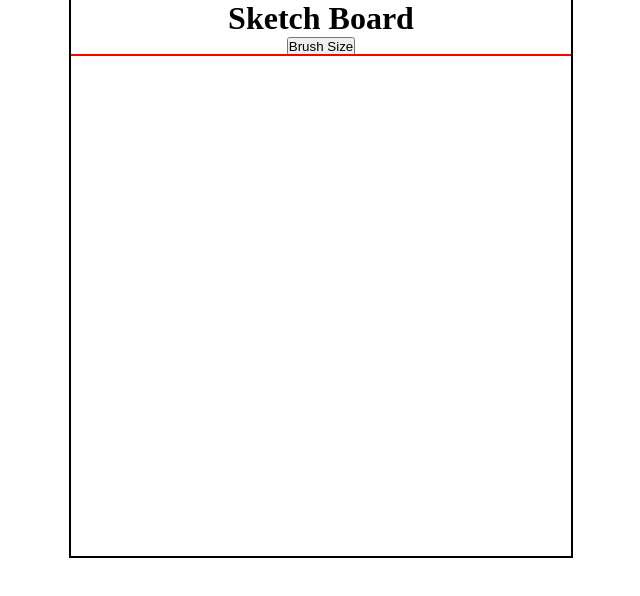
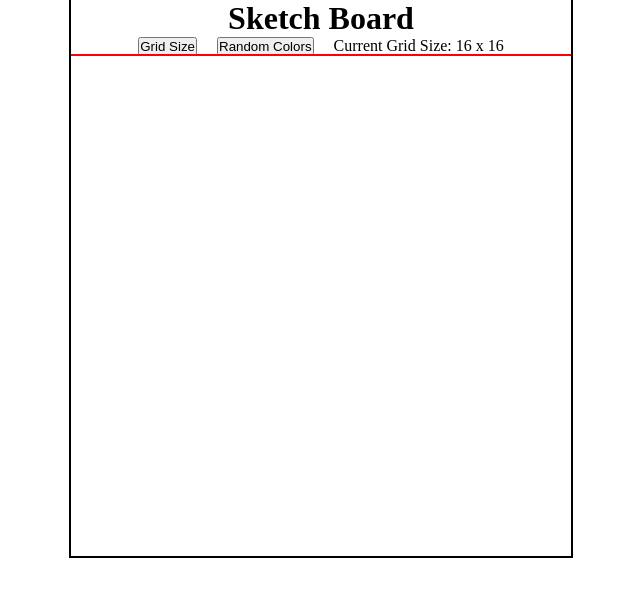
Before and after one commit to MiltonTomasino/etch-a-sketch, a plain HTML site: page index.html in a window 1280 px wide. Shown: the whole page, without its empty margins (319-959 px from the left). Drawn offline with Linux system fonts and the light colour scheme.

Commit message:
Create randomColors Function
This function randomizes the colors shown when mouseing over each pixel
box. I also fixed some variable name so that the code is easier to
understand and to match the UI.

```diff
--- a/index.html
+++ b/index.html
@@ -10,7 +10,11 @@
     <body>
         <div class="container">
             <div class="header"><h1>Sketch Board</h1></div>
-            <button onclick="openPrompt()">Brush Size</button>
+            <div class="header2">
+                <button onclick="openPrompt()">Grid Size</button>
+                <button onclick="activateRandomColor()">Random Colors</button>
+                <p>Current Grid Size: 16 x 16</p>
+            </div>
             <div class="canvas"></div>
         </div>
     </body>
--- a/javascript.js
+++ b/javascript.js
@@ -1,8 +1,11 @@
+let isRandomColorsActive = false;
+
 function populateCanvas(size) {
     let canvas = document.querySelector(".canvas");
     let pixels = canvas.querySelectorAll("div");
     pixels.forEach(pixel => pixel.remove());
-    let header = document.querySelector(".header");
+    let gridSize = document.querySelector("p");
+    gridSize.textContent = `Current Grid Size: ${size} x ${size}`
     let pixelSize = 500 / size;
 
     // fill the canvas with divs that act as pixels
@@ -13,7 +16,11 @@ function populateCanvas(size) {
         newDiv.style.height = `${pixelSize}px`;
         newDiv.style.flex = `0 0 ${pixelSize}px`
         newDiv.addEventListener("mouseover", () => {
-            newDiv.style.backgroundColor = "black";
+            if (!isRandomColorsActive) {
+                newDiv.style.backgroundColor = "black";
+            } else {
+                newDiv.style.backgroundColor = randomColor();
+            }
         })
         newDiv.classList.add("pixel");
         canvas.appendChild(newDiv);
@@ -22,18 +29,38 @@ function populateCanvas(size) {
 
 populateCanvas(16);
 
-function changePixelSize(size) {
+function changeGridSize(size) {
     populateCanvas(size);
 }
 
-// change the size of the brush size
+// change the size of the grid size
 function openPrompt() {
-    let brushSize = prompt("Change the Size of the Brush: 2 <= brush size <= 100 ");
-    if (brushSize > 100) {
-        alert("Brush size too big!")
-    } else if (brushSize < 2) {
-        alert("Brush size too small!");
+    let gridSize = prompt("Change the Size of the Grid:  ");
+    console.log(gridSize);
+
+
+    if (gridSize === null || gridSize == "") {
+        changeGridSize(16);
     } else {
-        changePixelSize(brushSize)
+        if (gridSize > 100) {
+            alert("Grid size too big!")
+        } else if (gridSize < 2) {
+            alert("Grid size too small!");
+        } else {
+            changeGridSize(gridSize)
+        }
     }
 }
+
+function randomColor() {
+    let R = Math.floor(Math.random() * 256);
+    let G = Math.floor(Math.random() * 256);
+    let B = Math.floor(Math.random() * 256);
+
+    return `rgb(${R}, ${G}, ${B})`;
+}
+
+function activateRandomColor() {
+    isRandomColorsActive = !isRandomColorsActive;
+
+}
--- a/style.css
+++ b/style.css
@@ -8,6 +8,12 @@
     outline: 2px solid black;
     text-align: center;
     justify-self: center;
+}
+
+.header2 {
+    display: flex;
+    justify-content: center;
+    gap: 20px;
 }
 
 .canvas {
```
